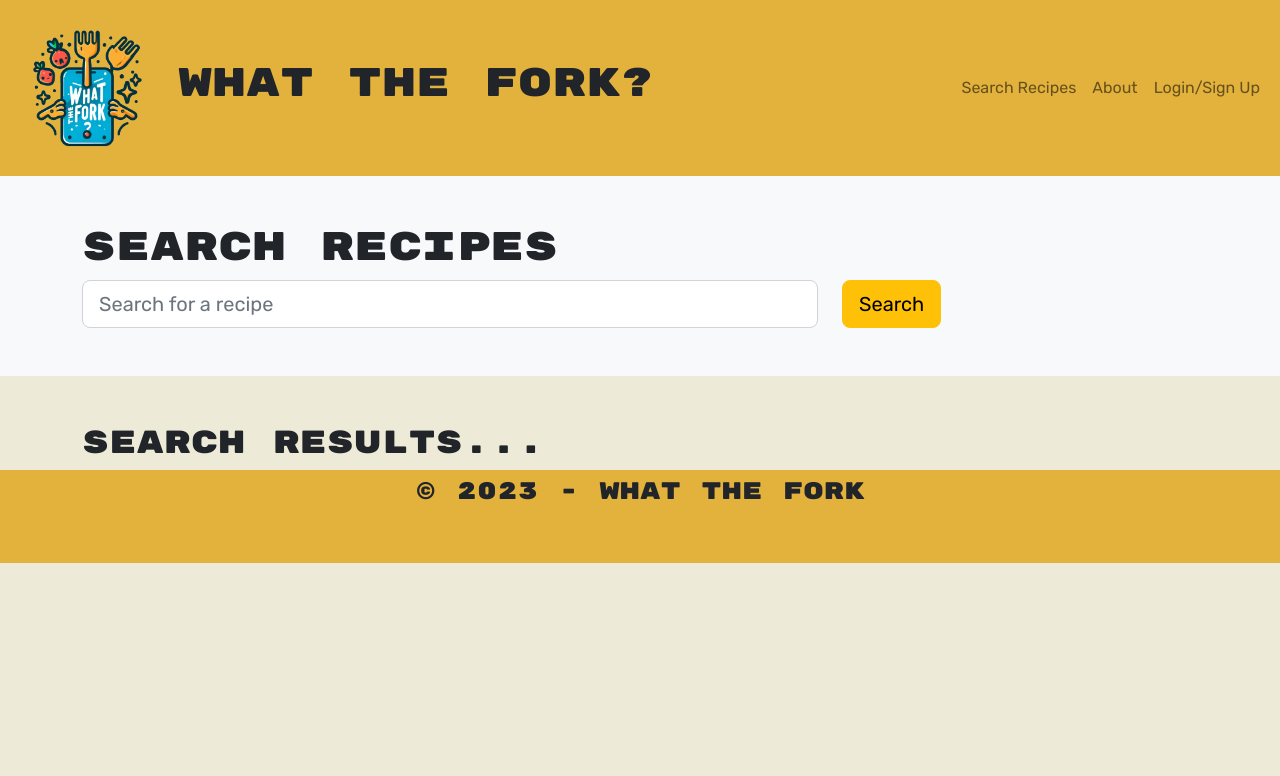
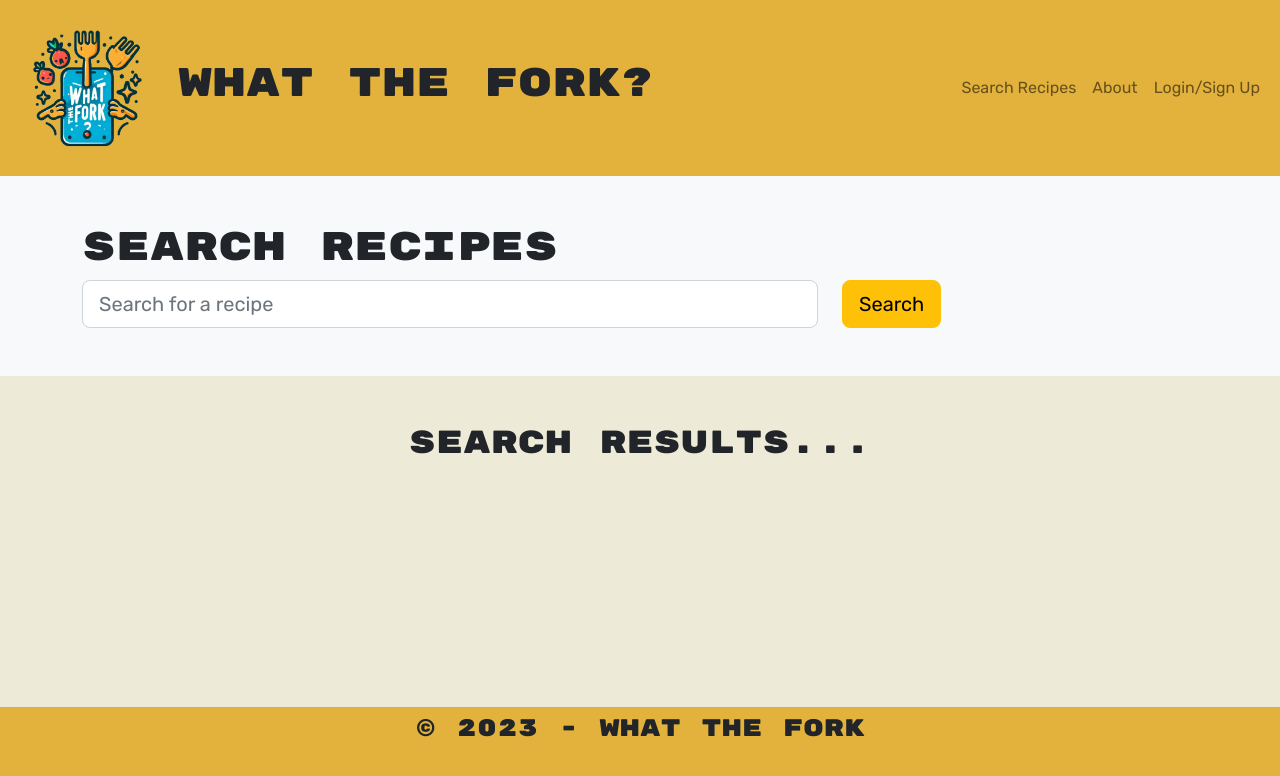
Before and after one commit to Achurale/What-The-Fork, a React (Vite) app in the folder client/: page / in a window 1280 px wide. Shown: the top 776 px of the page. Built offline with nearby package versions, Linux system fonts and the light colour scheme.

Commit message:
Footer stays at the bottom of the page nicely

```diff
--- a/client/src/App.jsx
+++ b/client/src/App.jsx
@@ -38,9 +38,11 @@ const client = new ApolloClient({
 function App() {
   return (
     <ApolloProvider client={client}>
-      <Navbar />
-      <Outlet />
-      <Footer />
+      <div className="d-flex flex-column min-vh-100">
+        <Navbar />
+        <Outlet />
+        <Footer />
+      </div>
     </ApolloProvider>
   );
 }
--- a/client/src/pages/SavedRecipes.jsx
+++ b/client/src/pages/SavedRecipes.jsx
@@ -33,7 +33,7 @@ const SavedRecipes = () => {
 
   // if data isn't here yet, say so
   if (loading) {
-    return <h2>LOADING...</h2>;
+    return <h2 className='text-center'>LOADING...</h2>;
   }
 
   return (
--- a/client/src/pages/SearchRecipes.jsx
+++ b/client/src/pages/SearchRecipes.jsx
@@ -118,7 +118,7 @@ const SearchRecipes = () => {
       </div>
 
       <Container>
-        <h2 className='pt-5'>
+        <h2 className='pt-5 text-center'>
           {searchedRecipes.length
             ? `Viewing ${searchedRecipes.length} results:`
             : 'Search Results...'}
```
